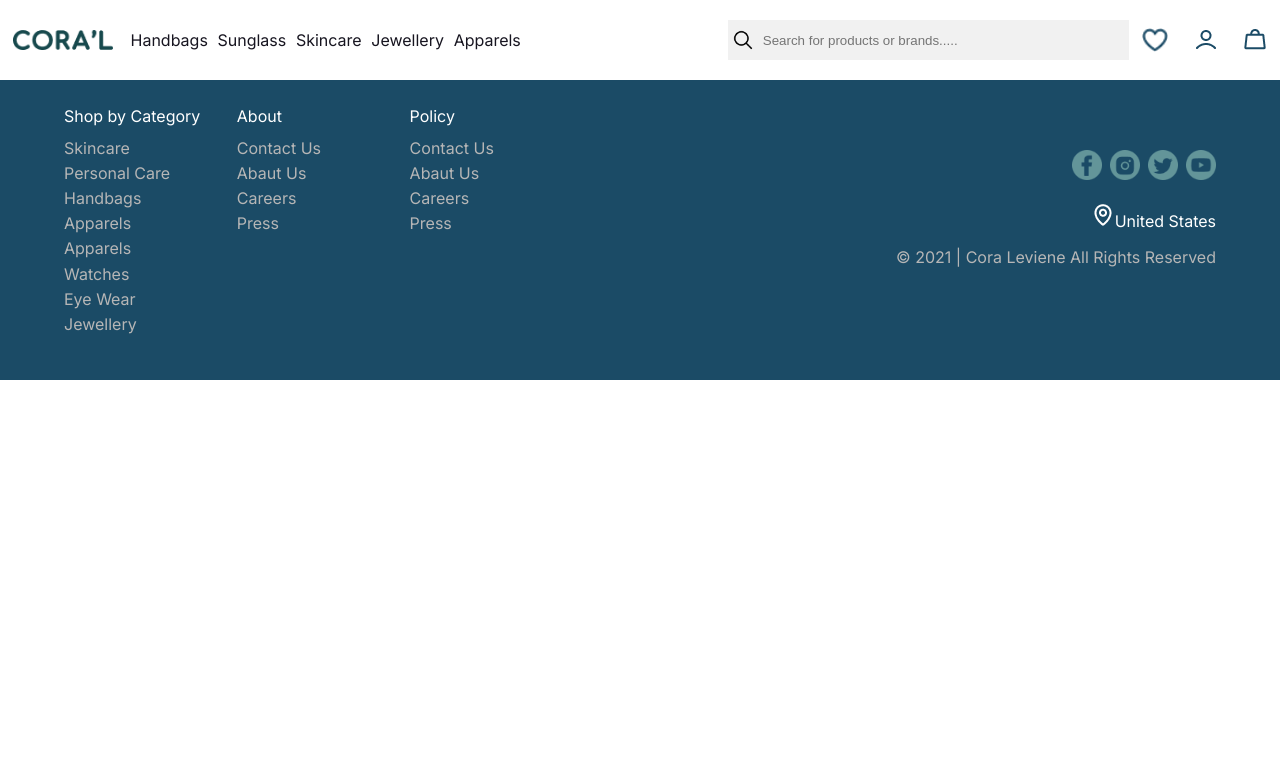
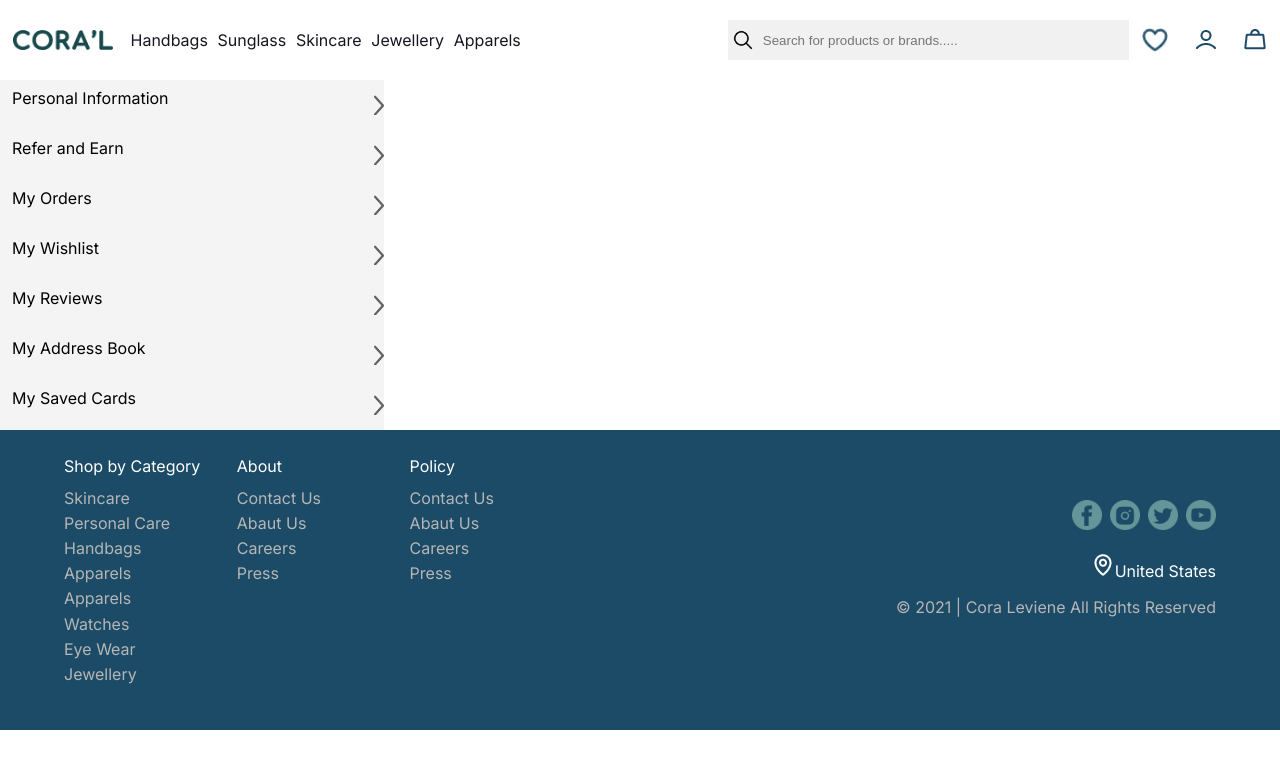
Before and after one commit to evertonnasac/compass-projeto-pwa-ecommerce, a React (Vite) app in the folder pwa-ecommerce/: page /profile in a window 1280 px wide. Shown: the top 768 px of the page. Built offline with nearby package versions, Linux system fonts and the light colour scheme.

Commit message:
Criando o menu lateral da pagina Profile da versao Desktop

```diff
--- a/pwa-ecommerce/src/App.tsx
+++ b/pwa-ecommerce/src/App.tsx
@@ -17,6 +17,7 @@ import { Register } from "./pages/auth/Register"
 import { NewUser } from "./pages/auth/NewUser"
 import { Login } from "./pages/auth/Login"
 import { Profile } from "./pages/profile/Profile"
+
 
 const StyleResponsive = styled.section`
 
--- a/pwa-ecommerce/src/pages/profile/Profile.tsx
+++ b/pwa-ecommerce/src/pages/profile/Profile.tsx
@@ -1,5 +1,7 @@
 import styled from "styled-components";
 import { ProfileMobile } from "./ProfileMobile";
+import { ProfileDektop } from "./desktop/ProfileDesktop";
+import { ContextNavTab } from "../../Contexts/ContexNavTab";
 
 
 const StyleContainer = styled.section`
@@ -9,8 +11,12 @@ const StyleContainer = styled.section`
 
 export const Profile = () => {
     return (
-        <StyleContainer>
-            <ProfileMobile/>
-        </StyleContainer>
+        <ContextNavTab>
+            <StyleContainer>
+                <ProfileMobile/>
+                <ProfileDektop/>
+            </StyleContainer>
+        </ContextNavTab>
+
     )
 }
--- a/pwa-ecommerce/src/pages/profile/ProfileMobile.tsx
+++ b/pwa-ecommerce/src/pages/profile/ProfileMobile.tsx
@@ -84,7 +84,7 @@ const ContentOptiont = styled.div`
 
 `
 
-const itemsMenu = [
+export const itemsMenu = [
     {
         item : "Personal Information",
         link : "/"
--- /dev/null
+++ b/pwa-ecommerce/src/pages/profile/desktop/MenuLateral.tsx
@@ -0,0 +1,94 @@
+import styled from "styled-components";
+import typography from "../../../UI/typography";
+import { colours } from "../../../UI/colours";
+import { Button } from "../../../components/buttons/Button";
+import { ContainerGoto } from "../../../components/mobile/Goto";
+import { Link } from "react-router-dom";
+import iconGoto from "../../../../public/icons/arrow-goto.png"
+import imgUser from "../../../../public/images/signup/user.png"
+import { useState, useContext } from "react";
+import { Context } from "../../../Contexts/ContexNavTab";
+
+const StyleContainer = styled.aside `
+    width: 30% ;
+
+`
+
+const ContainerItems = styled.div`
+    width: 100% ;
+    height: 50px ;
+    display: flex ;
+    justify-content: space-around ;
+    align-items: center ;
+    box-sizing: border-box ;
+    background-color: ${colours.accent} ;
+    cursor: pointer;
+
+    .item_menu{
+        font-size: ${typography.paragraphR16.fontSize} ;
+        font-weight: ${typography.paragraphR16.fontWeight};
+        height: 70%;
+        width: 95% ;
+        padding-left: 10px ;
+        border-left: 2px solid transparent ;
+
+
+    }
+
+    .item_menu.select{
+        border-left: 2px solid ${colours.primary} ;
+        color: ${colours.primary}
+    }
+
+    .img_arrow_desktop{
+        width: 10px ;
+        height: 20px ;
+    }
+
+`
+
+
+export const itemsMenu = [
+    {
+        item : "Personal Information",
+    },
+    {
+        item: "Refer and Earn",
+    },
+    {
+        item : "My Orders",
+    },
+    {
+        item: "My Wishlist",
+    },
+    {
+        item : "My Reviews",
+    },
+    {
+        item: "My Address Book",
+
+    },
+    {
+        item: "My Saved Cards",
+
+    }
+
+]
+
+export const MenuLateralProfile = () =>{
+
+    const {itemSelected, setItemSelected} = useContext(Context)
+
+
+    return(
+        <StyleContainer>
+        {itemsMenu.map((item, index) => {
+            return <ContainerItems onClick={() => setItemSelected(item.item)} >
+                        <span className={"item_menu " + (itemSelected == item.item? "select" : "")}>{item.item}</span>
+                        <img src={iconGoto} className = "img_arrow_desktop"  />
+                   </ContainerItems>
+        })}
+        </StyleContainer>
+    )
+
+}
--- /dev/null
+++ b/pwa-ecommerce/src/pages/profile/desktop/ProfileDesktop.tsx
@@ -0,0 +1,19 @@
+import { MenuLateralProfile } from "./MenuLateral";
+import styled from "styled-components";
+
+const StyleContainer = styled.section`
+    width: 100% ;
+
+    @media (max-width : 899px){
+        display: none ;
+    }
+`
+
+export const ProfileDektop = () => {
+
+    return (
+        <StyleContainer>
+            <MenuLateralProfile/>
+        </StyleContainer>
+    )
+}
```
Also changed, not shown: pwa-ecommerce/src/Contexts/ContexProfile.tsx (added, +10 -0 lines).
